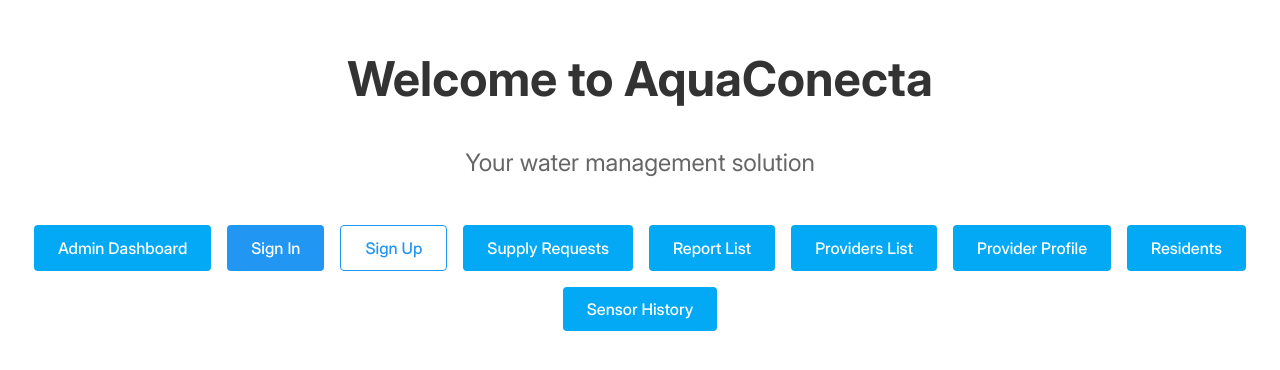
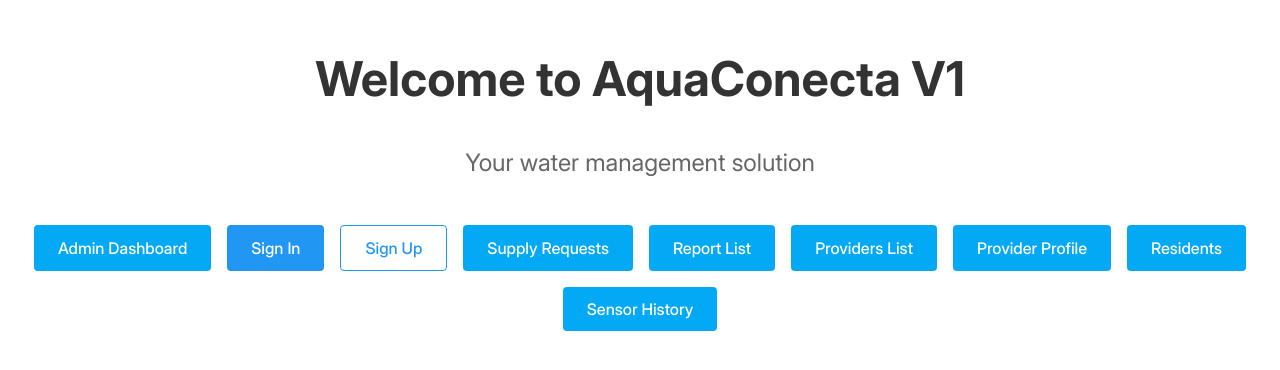
Before and after one commit to IronCoders-IOT/Frontend, an Angular app: page / in a window 1280 px wide. Shown: the part 258-628 px from the top of the page. Built offline with nearby package versions, Linux system fonts and the light colour scheme.

Commit message:
feat: update welcome message to include version number

```diff
--- a/src/app/public/pages/home/home.component.html
+++ b/src/app/public/pages/home/home.component.html
@@ -1,5 +1,5 @@
 <div class="home-container">
-  <h1>Welcome to AquaConecta</h1>
+  <h1>Welcome to AquaConecta V1</h1>
   <p>Your water management solution</p>
 
   <div class="buttons-container">
```
